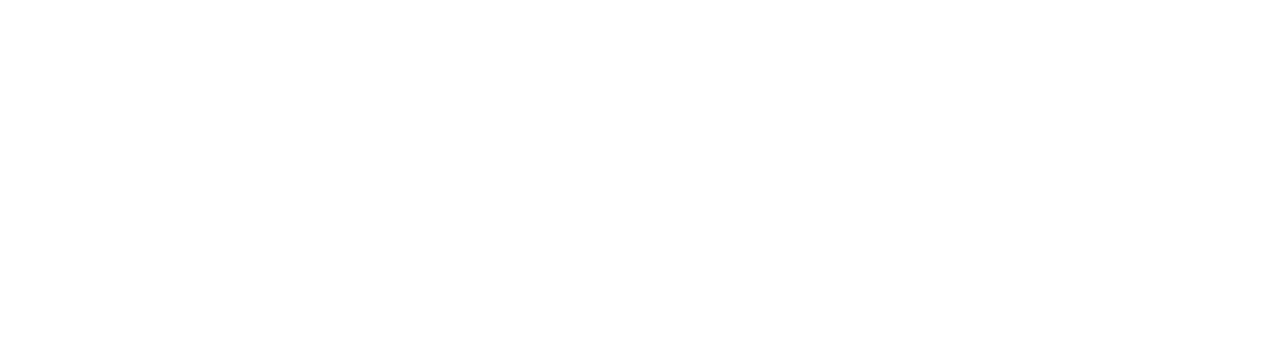
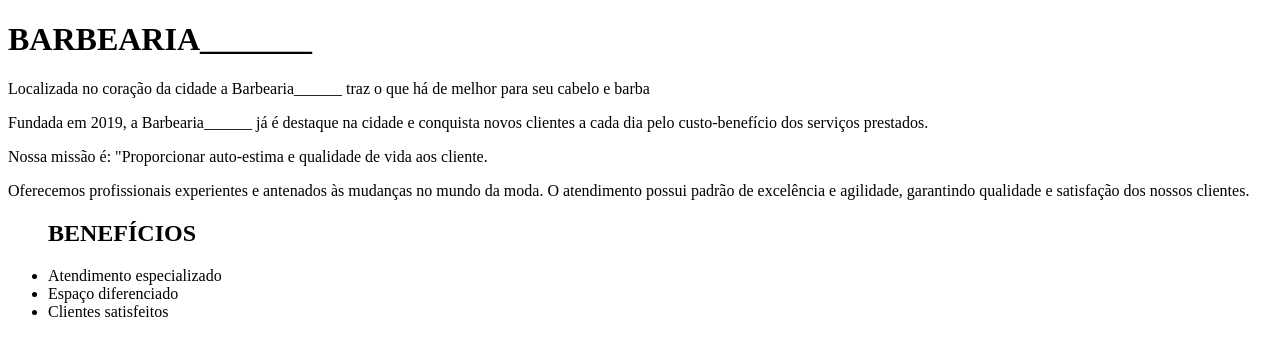
Before and after one commit to carol-mp/BARBEARIA_1A, a plain HTML site: page index.html in a window 1280 px wide. Drawn offline with Linux system fonts and the light colour scheme.

Commit message:
código html 1

```diff
--- a/index.html
+++ b/index.html
@@ -1,10 +1,22 @@
 <!DOCTYPE html>
-<meta charset = "UTF-8">
-<title>BARBEARIA_______</title>
+<html lang = "pt-br">
 <head>
     <meta charset = "UTF-8">
     <title>BARBEARIA_______</title>
 </head>
 <body>
+    <h1>BARBEARIA_______</h1>
+    <p>Localizada no coração da cidade a Barbearia______ traz o que há de melhor para seu cabelo e barba</p>
+    <p>Fundada em 2019, a Barbearia______  já é destaque na cidade e conquista novos clientes a cada dia pelo custo-benefício dos serviços prestados.</p>
+    <p>Nossa missão é: "Proporcionar auto-estima e qualidade de vida aos cliente.</p>
+    <p>Oferecemos profissionais experientes e antenados às mudanças no mundo da moda. O atendimento possui padrão de excelência e agilidade, garantindo qualidade e satisfação dos nossos clientes.</p>
+
+ <ul>
+    <h2>BENEFÍCIOS</h2>
+    <li>Atendimento especializado</li>
+    <li>Espaço diferenciado</li>
+    <li>Clientes satisfeitos</li>
+ </ul>
 
 </body>
+</html>
```
